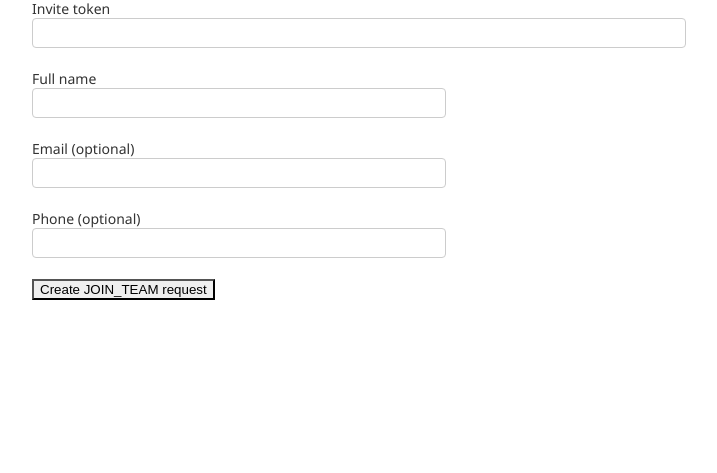
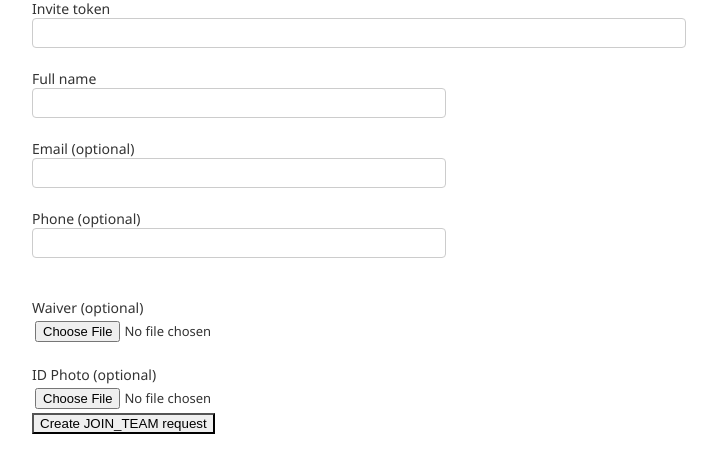
Before and after one commit to lhunter50/soccer-league-hub, a Django app: template templates/admin/registration/registrationrequest/test_join.html in a window 1280 px wide. Shown: the part 133-606 px from the top of the page, without its empty margins (8-725 px from the left). Run offline with Django 5.2, Linux system fonts and the light colour scheme; the template is opened without the code that fills it, so the values that code supplies are empty.

Commit message:
registration logic flow works as I like now, players are also able to add their waivers and IDs in the request, going to work on registration endpoints

```diff
--- a/registration/admin.py
+++ b/registration/admin.py
@@ -78,6 +78,9 @@ class RegistrationRequestAdmin(admin.ModelAdmin):
           full_name = (request.POST.get("full_name") or "").strip()
           email = (request.POST.get("email") or "").strip()
           phone = (request.POST.get("phone") or "").strip()
+          waiver_file = request.FILES.get("waiver_file")
+          id_file = request.FILES.get("id_file")
+
 
           if not token or not full_name:
               messages.error(request, "Token and full name are required.")
@@ -103,6 +106,8 @@ class RegistrationRequestAdmin(admin.ModelAdmin):
               full_name=full_name,
               email=email,
               phone=phone,
+              waiver_file=waiver_file,
+              id_file=id_file
           )
 
           messages.success(
--- a/registration/services.py
+++ b/registration/services.py
@@ -29,7 +29,11 @@ def approve_create_team_request(*, req: RegistrationRequest, approved_by=None) -
   if req.status != RegistrationRequest.Status.PENDING:
     raise ValueError("Request is not PENDING.")
 
-  team = Team.objects.create(name=req.team_name_text.strip())
+  team = Team.objects.create(
+    name=req.team_name_text.strip(),
+    primary_contact_name=req.full_name.strip(),
+    primary_contact_email=(req.email or "" ).strip()
+    )
   team_season = TeamSeason.objects.create(team=team, season=req.season,)
 
   #Captain record
--- a/templates/admin/registration/registrationrequest/test_join.html
+++ b/templates/admin/registration/registrationrequest/test_join.html
@@ -3,7 +3,7 @@
 {% block content %}
   <h1>{{ title }}</h1>
 
-  <form method="post" novalidate>
+  <form method="post" enctype="multipart/form-data" novalidate>
     {% csrf_token %}
 
     <div>
@@ -30,6 +30,17 @@
     </div>
     <br>
 
+    <br>
+    <div>
+      <label>Waiver (optional)</label><br>
+      <input type="file" name="waiver_file" accept=".pdf,image/*">
+    </div>
+    <br>
+    <div>
+      <label>ID Photo (optional)</label><br>
+      <input type="file" name="id_file" accept="image/*,.pdf">
+    </div>
+
     <button type="submit" class="default">Create JOIN_TEAM request</button>
   </form>
 {% endblock %}
```
